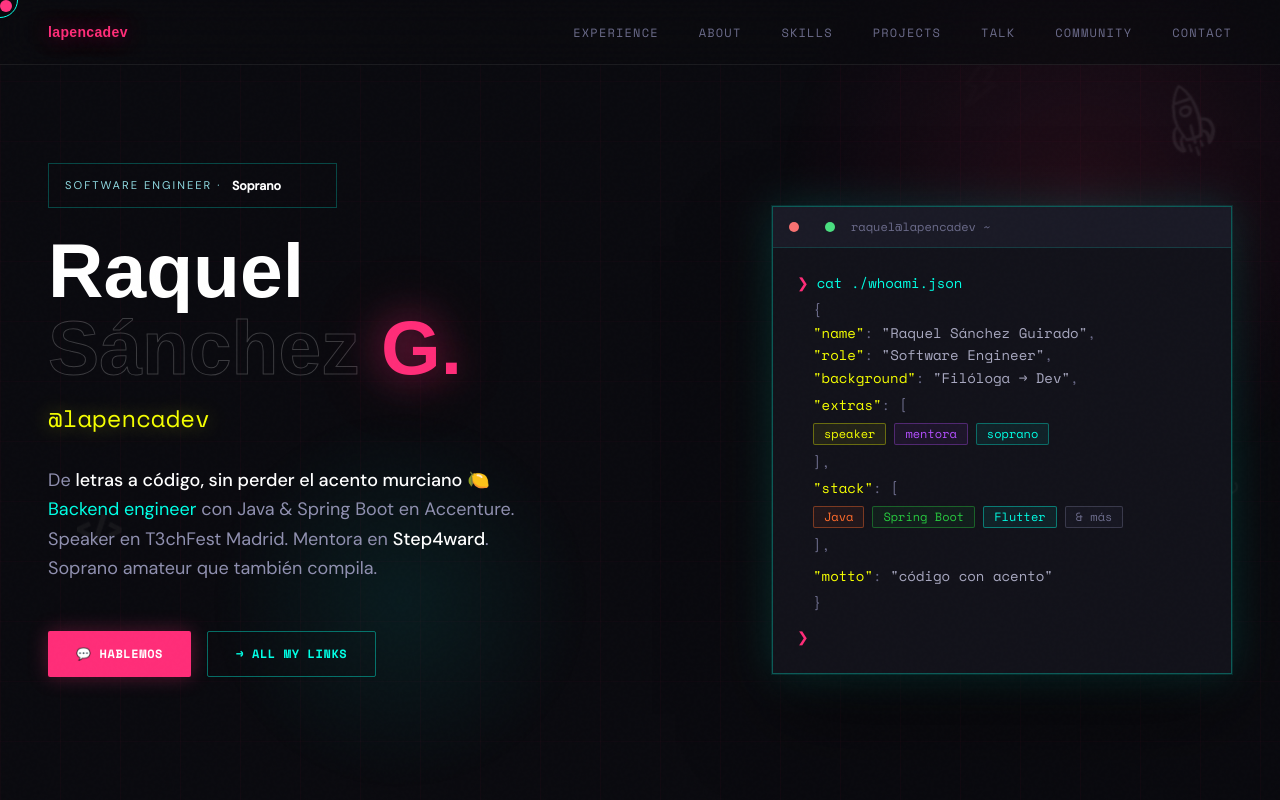
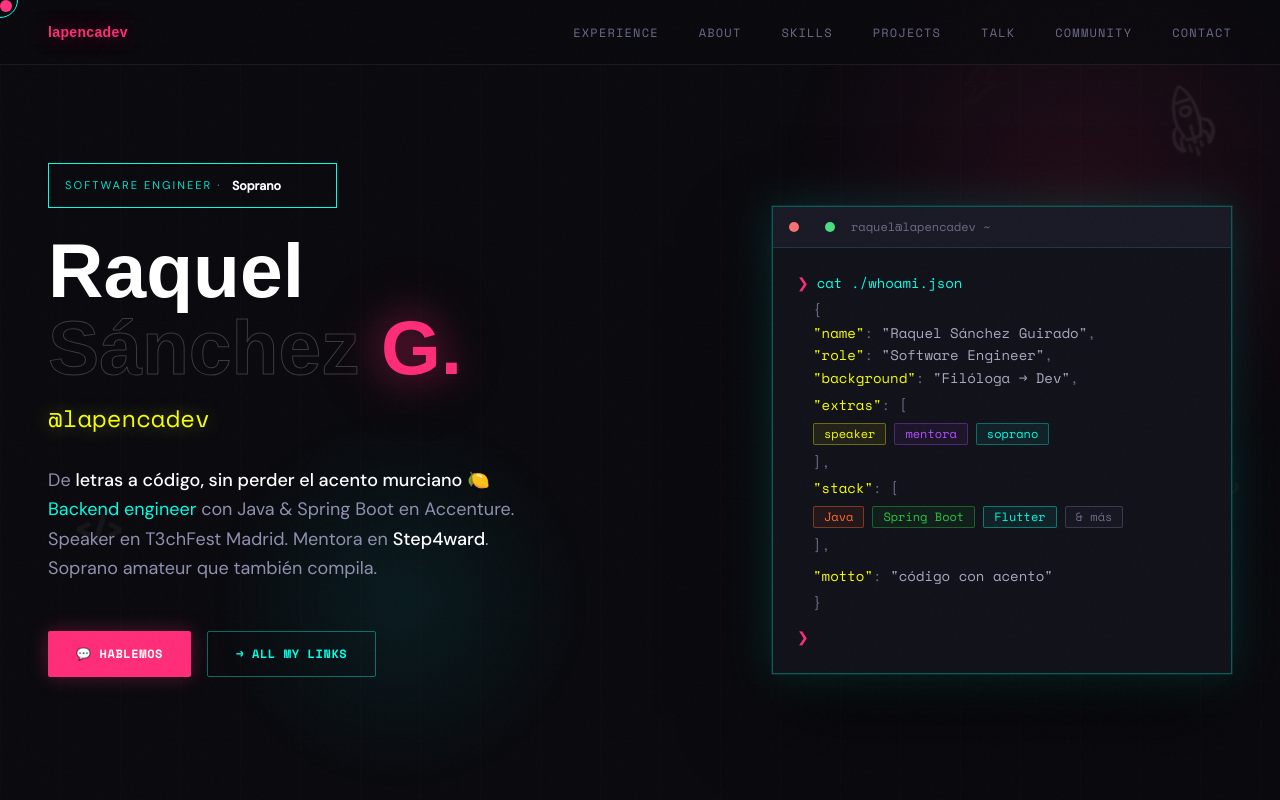
Before and after one commit to lapencadev/lapencadev.github.io, a React (Vite) app: page / in a window 1280 px wide. Shown: the top 800 px of the page. Built offline with nearby package versions, Linux system fonts and the light colour scheme; a web font is replaced by a local one.

Commit message:
que me gustaba a mi mi azul neon

```diff
--- a/src/index.css
+++ b/src/index.css
@@ -107,7 +107,7 @@ body::before {
   max-width: min(720px, 100%);
   padding: 0.85rem 1rem;
   border-radius: 0;
-  border: 1px solid rgba(0, 255, 229, 0.25);
+  border: 1px solid var(--neon-cyan);
   background: transparent;
   box-shadow: none;
   color: var(--neon-cyan);
@@ -120,7 +120,7 @@ body::before {
   letter-spacing: 0.18em;
   text-transform: uppercase;
   font-size: 0.7rem;
-  color: #a2f7ff;
+  color: var(--neon-cyan);
 }
 .hero-badge-text {
   display: inline-block;
```
